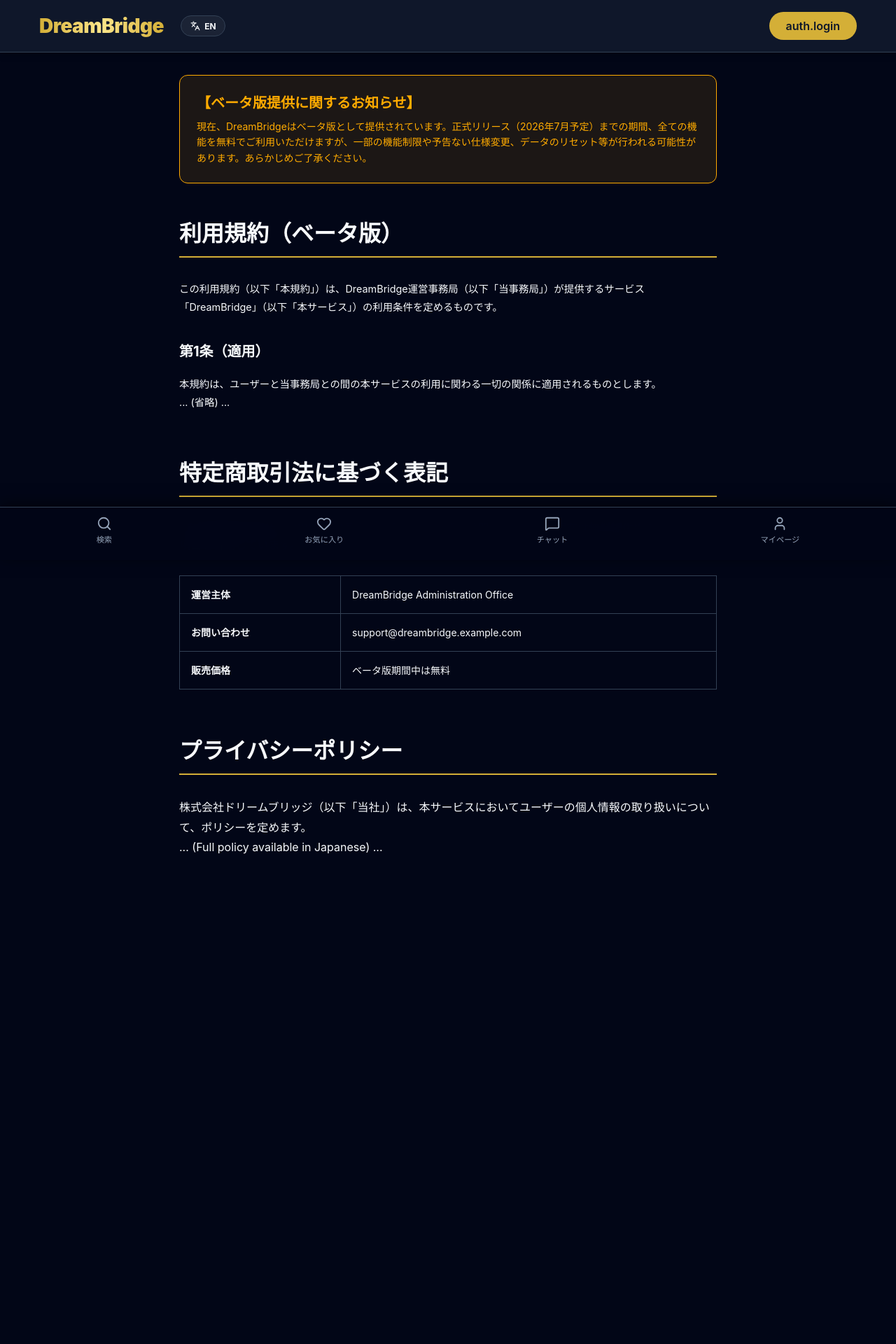
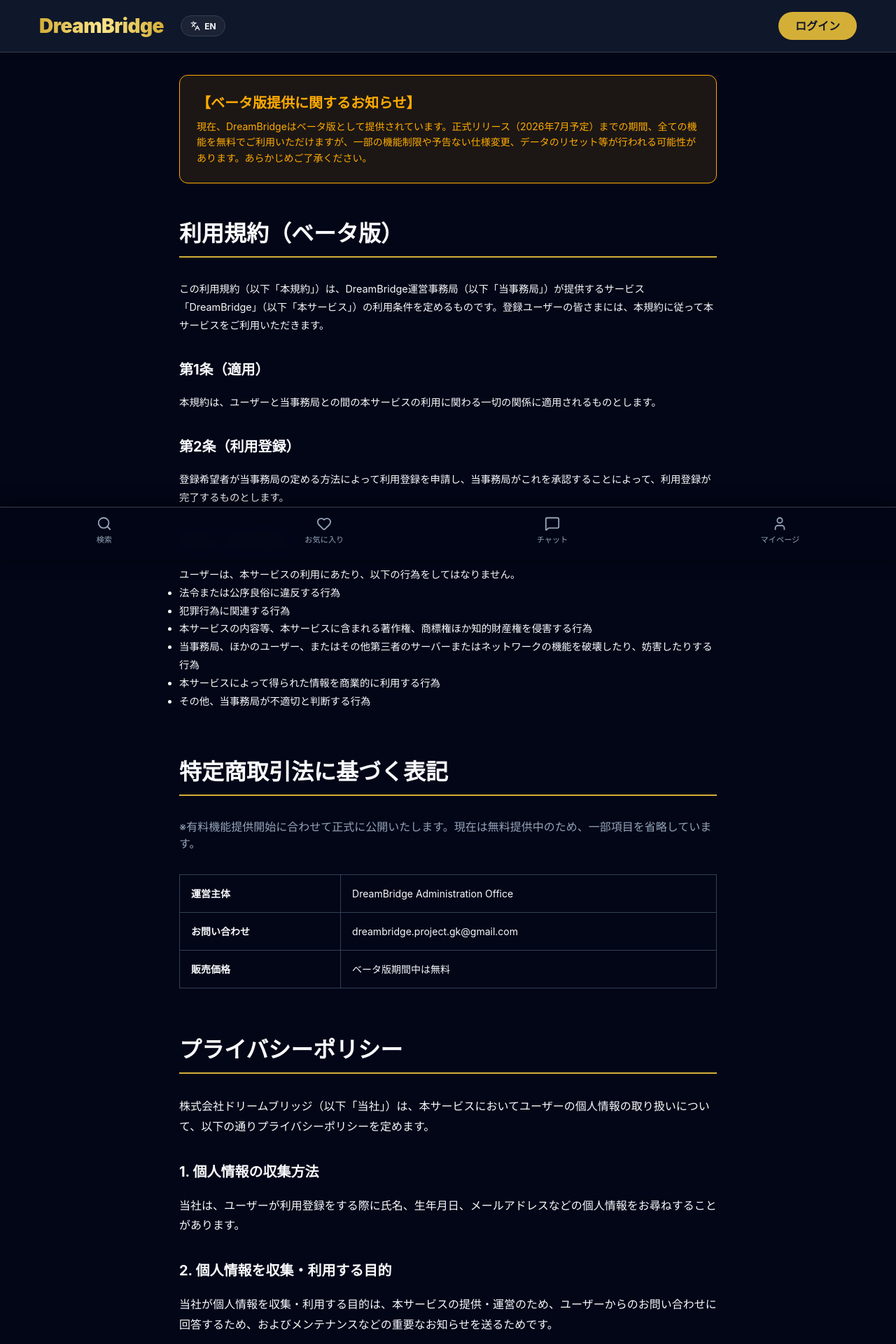
Before and after one commit to dreambridgeproject/DreamBridgeProject, a React (Vite) app: page /legal in a window 1280 px wide. Shown: the top 1920 px of the page at 70% size. Before the commit the page ends 1347 px from the top, so only its background shows below. Built offline with nearby package versions, Linux system fonts and the light colour scheme; no server answers.

Commit message:
Comprehensive system-wide fix: Secure admin route, full localization, and completed legal content

```diff
--- a/src/components/Header.tsx
+++ b/src/components/Header.tsx
@@ -94,7 +94,7 @@
           </nav>
         ) : (
           <div style={{ display: 'flex', gap: '1rem' }}>
-            <Link to="/login" className="btn btn-primary" style={{ padding: '0.5rem 1.5rem', borderRadius: '2rem' }}>{t('auth.login')}</Link>
+            <Link to="/login" className="btn btn-primary" style={{ padding: '0.5rem 1.5rem', borderRadius: '2rem' }}>{t('auth.login_btn')}</Link>
           </div>
         )}
       </div>
--- a/src/context/LanguageContext.tsx
+++ b/src/context/LanguageContext.tsx
@@ -33,6 +33,8 @@
     'landing.features.secure.desc': '厳格な審査を通過した事務所のみが掲載。本人確認も徹底。',
     'auth.title_login': 'ログイン',
     'auth.title_signup': '新規登録',
+    'auth.login': 'ログイン',
+    'auth.signup': '新規登録',
     'auth.talent_signup': '志望者登録',
     'auth.agency_signup': '事務所登録',
     'auth.email': 'メールアドレス',
--- a/src/pages/LegalPage.tsx
+++ b/src/pages/LegalPage.tsx
@@ -30,18 +30,39 @@
         <div style={{ lineHeight: 1.8, color: 'var(--text-main)', fontSize: '0.9rem' }}>
           {language === 'ja' ? (
             <>
-              <p>この利用規約（以下「本規約」）は、DreamBridge運営事務局（以下「当事務局」）が提供するサービス「DreamBridge」（以下「本サービス」）の利用条件を定めるものです。</p>
+              <p>この利用規約（以下「本規約」）は、DreamBridge運営事務局（以下「当事務局」）が提供するサービス「DreamBridge」（以下「本サービス」）の利用条件を定めるものです。登録ユーザーの皆さまには、本規約に従って本サービスをご利用いただきます。</p>
               <h3 style={h3Style}>第1条（適用）</h3>
               <p>本規約は、ユーザーと当事務局との間の本サービスの利用に関わる一切の関係に適用されるものとします。</p>
-              {/* Simplified for brevity in this multilingual update */}
-              <p>... (省略) ...</p>
+              <h3 style={h3Style}>第2条（利用登録）</h3>
+              <p>登録希望者が当事務局の定める方法によって利用登録を申請し、当事務局がこれを承認することによって、利用登録が完了するものとします。</p>
+              <h3 style={h3Style}>第3条（禁止事項）</h3>
+              <p>ユーザーは、本サービスの利用にあたり、以下の行為をしてはなりません。</p>
+              <ul>
+                <li>法令または公序良俗に違反する行為</li>
+                <li>犯罪行為に関連する行為</li>
+                <li>本サービスの内容等、本サービスに含まれる著作権、商標権ほか知的財産権を侵害する行為</li>
+                <li>当事務局、ほかのユーザー、またはその他第三者のサーバーまたはネットワークの機能を破壊したり、妨害したりする行為</li>
+                <li>本サービスによって得られた情報を商業的に利用する行為</li>
+                <li>その他、当事務局が不適切と判断する行為</li>
+              </ul>
             </>
           ) : (
             <>
-              <p>These Terms of Service (the "Terms") set forth the conditions for the use of the "DreamBridge" service (the "Service") provided by the DreamBridge Administration Office.</p>
+              <p>These Terms of Service (the "Terms") set forth the conditions for the use of the "DreamBridge" service (the "Service") provided by the DreamBridge Administration Office. Registered users shall use the Service in accordance with these Terms.</p>
               <h3 style={h3Style}>Article 1 (Application)</h3>
               <p>These Terms apply to all relationships between users and the Office regarding the use of the Service.</p>
-              <p>... (Full English translation coming soon) ...</p>
+              <h3 style={h3Style}>Article 2 (Registration)</h3>
+              <p>Registration is completed when an applicant applies for registration by the method prescribed by the Office and the Office approves the application.</p>
+              <h3 style={h3Style}>Article 3 (Prohibited Actions)</h3>
+              <p>In using the Service, users shall not engage in any of the following acts:</p>
+              <ul>
+                <li>Acts that violate laws or public order and morals</li>
+                <li>Acts related to criminal activities</li>
+                <li>Acts that infringe on copyrights, trademarks, or other intellectual property rights</li>
+                <li>Acts that destroy or interfere with the functions of the Office's or third parties' servers or networks</li>
+                <li>Commercial use of information obtained through the Service</li>
+                <li>Other acts deemed inappropriate by the Office</li>
+              </ul>
             </>
           )}
         </div>
@@ -51,8 +72,8 @@
         <h1 style={{ fontSize: '2rem', marginBottom: '2rem', borderBottom: '2px solid var(--accent)', paddingBottom: '0.5rem' }}>{t('legal.tokusho')}</h1>
         <p style={{ marginBottom: '2rem', color: 'var(--text-muted)' }}>
           {language === 'ja'
-            ? '※有料機能提供開始（2026年7月予定）に合わせて正式に公開いたします。現在は無料提供中のため、一部項目を省略しています。'
-            : '* This will be officially published in conjunction with the start of paid features (scheduled for July 2026). Currently free.'}
+            ? '※有料機能提供開始に合わせて正式に公開いたします。現在は無料提供中のため、一部項目を省略しています。'
+            : '* This will be officially published in conjunction with the start of paid features. Currently free.'}
         </p>
         <table style={tableStyle}>
           <tbody>
@@ -62,7 +83,7 @@
             </tr>
             <tr>
               <th style={thStyle}>{language === 'ja' ? 'お問い合わせ' : 'Contact'}</th>
-              <td style={tdStyle}>support@dreambridge.example.com</td>
+              <td style={tdStyle}>dreambridge.project.gk@gmail.com</td>
             </tr>
             <tr>
               <th style={thStyle}>{language === 'ja' ? '販売価格' : 'Price'}</th>
@@ -76,11 +97,22 @@
         <h1 style={{ fontSize: '2rem', marginBottom: '2rem', borderBottom: '2px solid var(--accent)', paddingBottom: '0.5rem' }}>{t('legal.privacy')}</h1>
         <div style={{ lineHeight: 1.8, color: 'var(--text-main)' }}>
           {language === 'ja' ? (
-            <p>株式会社ドリームブリッジ（以下「当社」）は、本サービスにおいてユーザーの個人情報の取り扱いについて、ポリシーを定めます。</p>
+            <>
+              <p>株式会社ドリームブリッジ（以下「当社」）は、本サービスにおいてユーザーの個人情報の取り扱いについて、以下の通りプライバシーポリシーを定めます。</p>
+              <h3 style={h3Style}>1. 個人情報の収集方法</h3>
+              <p>当社は、ユーザーが利用登録をする際に氏名、生年月日、メールアドレスなどの個人情報をお尋ねすることがあります。</p>
+              <h3 style={h3Style}>2. 個人情報を収集・利用する目的</h3>
+              <p>当社が個人情報を収集・利用する目的は、本サービスの提供・運営のため、ユーザーからのお問い合わせに回答するため、およびメンテナンスなどの重要なお知らせを送るためです。</p>
+            </>
           ) : (
-            <p>DreamBridge Inc. ("we") defines the policy regarding the handling of personal information of users in this Service.</p>
+            <>
+              <p>DreamBridge Inc. ("we") defines the policy regarding the handling of personal information of users in this Service as follows.</p>
+              <h3 style={h3Style}>1. Method of Collection</h3>
+              <p>We may ask for personal information such as name, date of birth, and email address when a user registers for use.</p>
+              <h3 style={h3Style}>2. Purpose of Collection and Use</h3>
+              <p>The purposes for which we collect and use personal information are to provide and operate the Service, to respond to user inquiries, and to send important notices such as maintenance information.</p>
+            </>
           )}
-          <p>... (Full policy available in Japanese) ...</p>
         </div>
       </section>
     </div>
```
